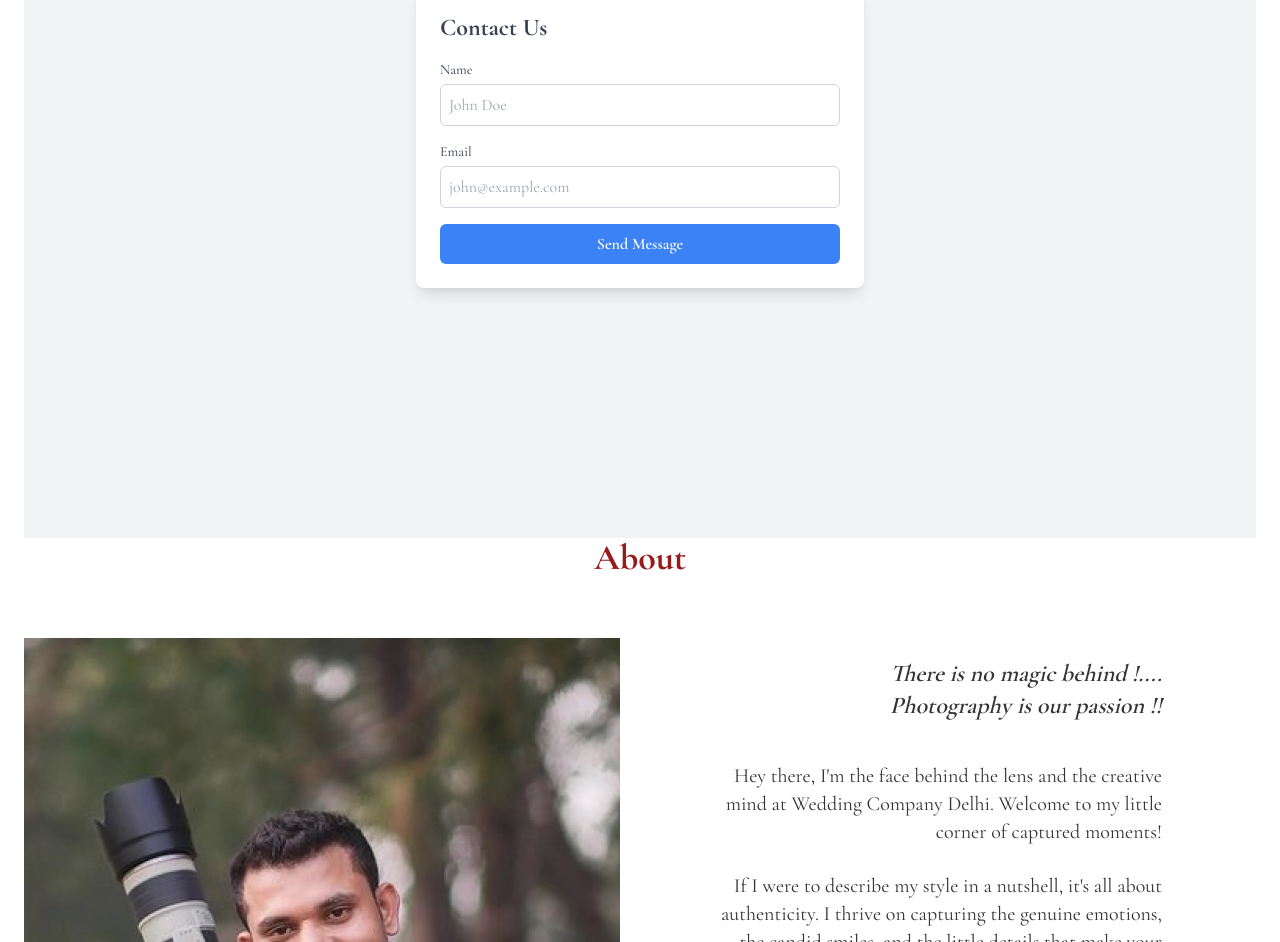
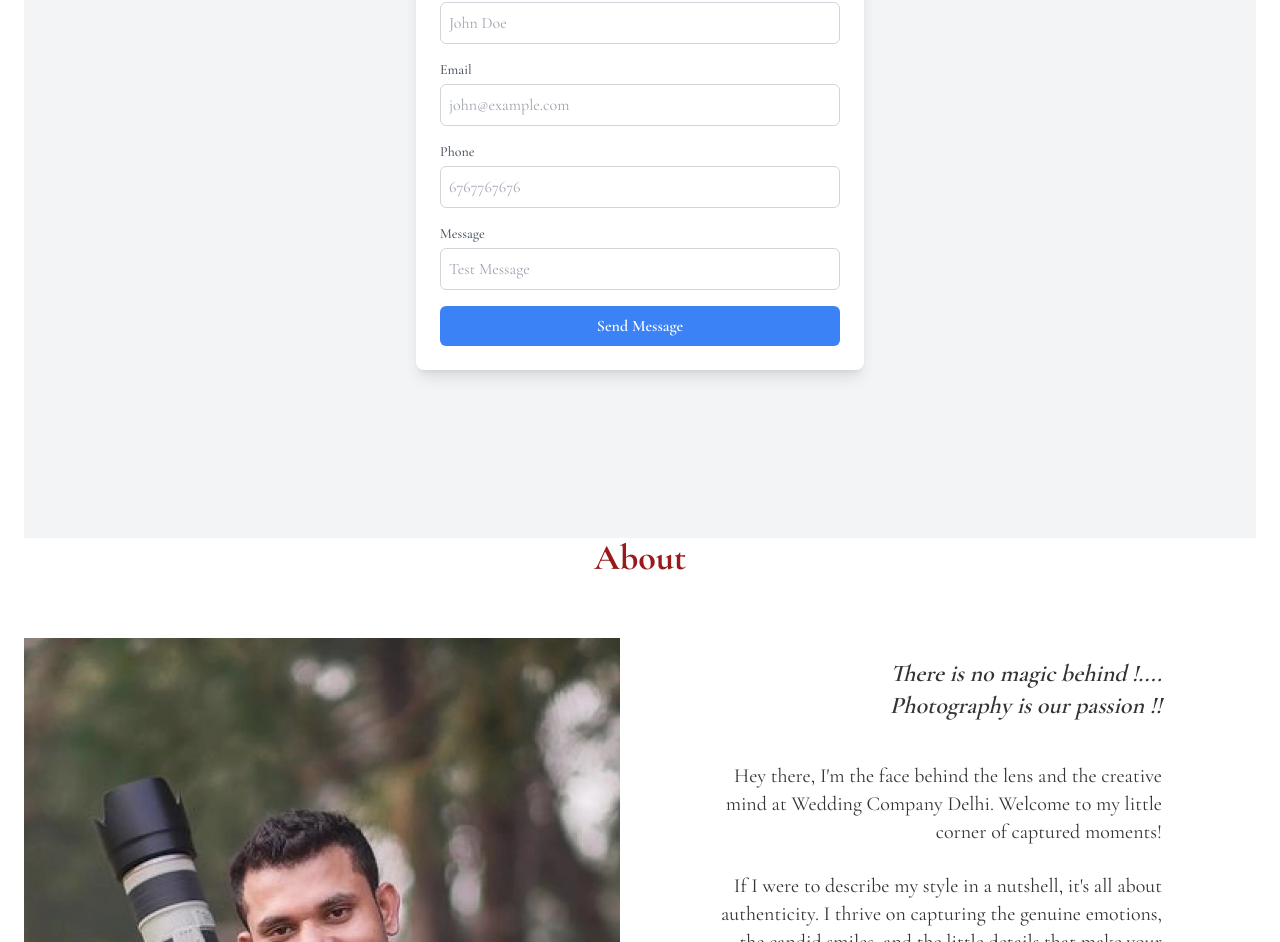
Before and after one commit to jitenaman/mynextapp, a Next.js app: page / in a window 1280 px wide. Shown: the part 6927-7869 px from the top of the page. Built offline with nearby package versions, Linux system fonts and the light colour scheme; a web font is replaced by a local one.

Commit message:
Update About.tsx

```diff
--- a/src/components/pages/About.tsx
+++ b/src/components/pages/About.tsx
@@ -6,7 +6,7 @@
 import { aboutSectionContent } from "@/Constants/about";
 
 function About() {
-const [formData, setFormData] = useState({ name: "", email: "" });
+const [formData, setFormData] = useState({ name: "", email: "", phone: "", message: "" });
   const [status, setStatus] = useState("");
 
 const handleChange = (e: React.ChangeEvent<HTMLInputElement>) => {
@@ -18,7 +18,7 @@
   setStatus("Sending...");
 
   try {
-    const res = await fetch("/api/contact", {
+    const res = await fetch("https://apidocs.womenlisted.com/api/contactEnquiry", {
       method: "POST",
       headers: { "Content-Type": "application/json" },
       body: JSON.stringify(formData),
@@ -27,7 +27,7 @@
     const result = await res.json();
     if (res.ok) {
       setStatus(result.message || "Form submitted successfully!");
-      setFormData({ name: "", email: "" });
+      setFormData({ name: "", email: "", phone: "", message: "" });
     } else {
       setStatus("Submission failed.");
     }
@@ -69,6 +69,31 @@
         onChange={handleChange}
         className="mt-1 w-full p-2 border border-gray-300 rounded-md focus:outline-none focus:ring-2 focus:ring-blue-500"
         placeholder="john@example.com"
+        required
+      />
+    </div>
+
+     <div>
+      <label className="block text-sm font-medium text-gray-600">Phone</label>
+      <input
+        type="text"
+        name="phone"
+        value={formData.phone}
+        onChange={handleChange}
+        className="mt-1 w-full p-2 border border-gray-300 rounded-md focus:outline-none focus:ring-2 focus:ring-blue-500"
+        placeholder="6767767676"
+        required
+      />
+    </div>
+     <div>
+      <label className="block text-sm font-medium text-gray-600">Message</label>
+      <input
+        type="text"
+        name="message"
+        value={formData.message}
+        onChange={handleChange}
+        className="mt-1 w-full p-2 border border-gray-300 rounded-md focus:outline-none focus:ring-2 focus:ring-blue-500"
+        placeholder="Test Message"
         required
       />
     </div>
```
